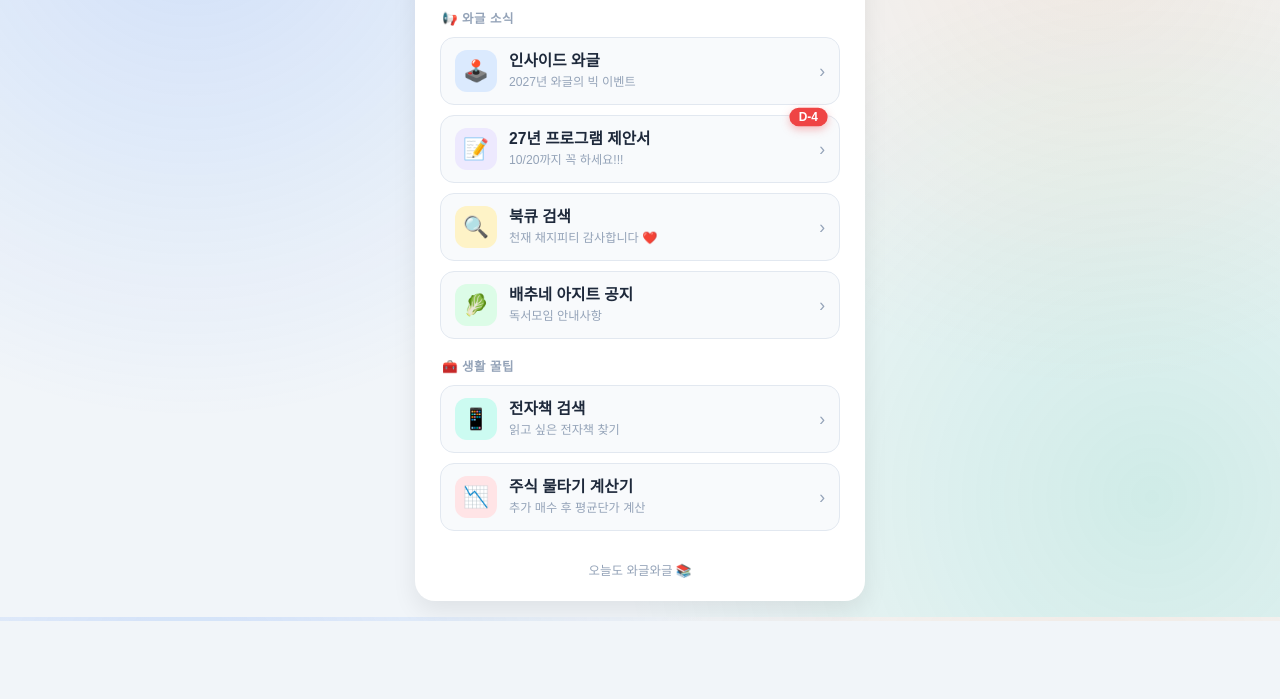
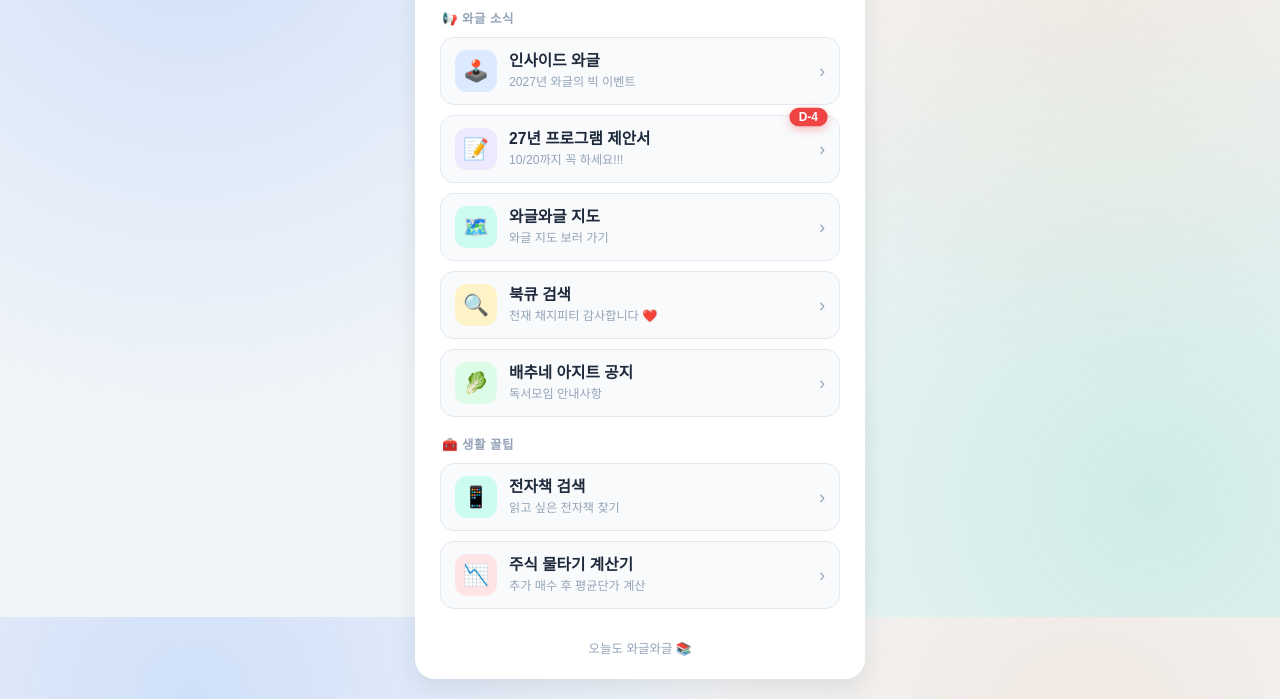
Before and after one commit to allpiizzza/For-Wagle, a plain HTML site: page index.html in a window 1280 px wide. Shown: the part 183-882 px from the top of the page. Before the commit the page ends 804 px from the top, so only its background shows below. Drawn offline with Linux system fonts and the light colour scheme; a web font is replaced by a local one.

Commit message:
Add 와글와글 지도 button to index.html (#1)
Claude-Session: https://claude.ai/code/session_01V6zqy3BULoHcLcQcBKAoN7

Co-authored-by: Claude <noreply@anthropic.com>

```diff
--- a/index.html
+++ b/index.html
@@ -252,6 +252,15 @@
             <span class="arrow">›</span>
         </a>
 
+        <a class="link-btn" href="https://inside-wagle.vercel.app/map/waglemap.html" target="_blank" rel="noopener noreferrer">
+            <span class="icon tint-teal">🗺️</span>
+            <span class="text">
+                <span class="title">와글와글 지도</span>
+                <span class="desc">와글 지도 보러 가기</span>
+            </span>
+            <span class="arrow">›</span>
+        </a>
+
         <a class="link-btn" href="https://waggle-bookq-search.streamlit.app/" target="_blank" rel="noopener noreferrer">
             <span class="icon tint-amber">🔍</span>
             <span class="text">
```
